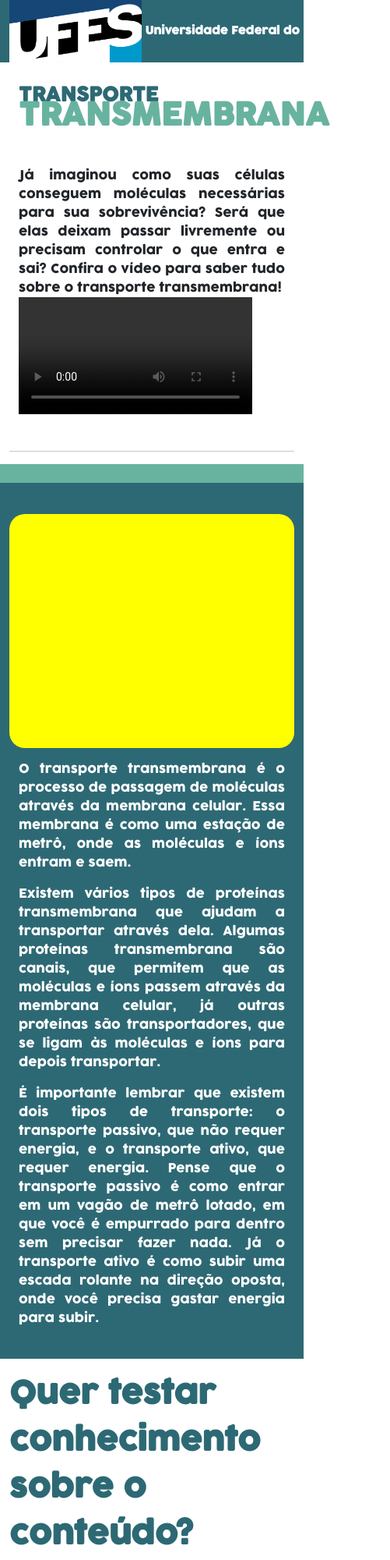
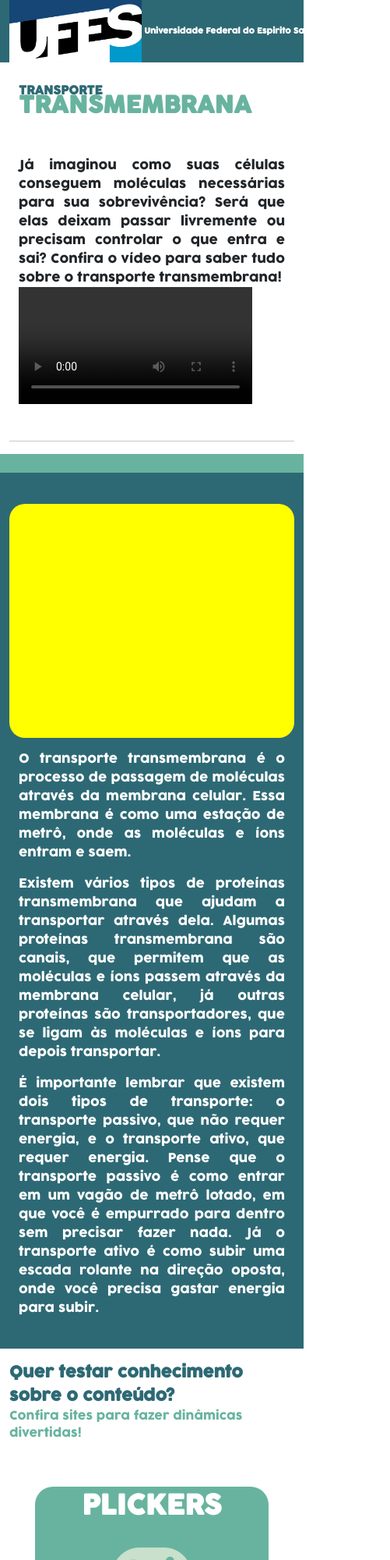
Before and after one commit to Miharyn/BioCell, a plain HTML site: page index.html in a window 390 px wide. Shown: the top 2000 px of the page at 78% size, 501 px wide, since content can reach past the window. Drawn offline with nearby package versions, Linux system fonts and the light colour scheme; files whose address does not match are found by name.

Commit message:
Add files via upload

```diff
--- a/css/main.css
+++ b/css/main.css
@@ -54,7 +54,7 @@
 .cardplay {
 	width: 300px;
 	background-color: #68b39f;
-	height: 400px;
+	height: 350px;
 	border-radius: 23px;
 	margin-right: auto;
 	margin-left: auto;
@@ -162,3 +162,35 @@ body{
 	font-weight: bold;
 	font-size: 40px;
 }
+
+
+@media (max-width: 450px) {
+  .a p1 {
+	color: #2d6974;
+	font-weight: bold;
+	font-size: 15px;
+}
+.a p {
+	color: #68b39f;
+	font-weight: 700px;
+	font-size: 30px;
+}
+.bavnar{
+	color: white;
+	font-size: 10px;
+	font-weight: bold;
+}
+
+.b p{
+	color: #68b39f;
+	font-weight: 700px;
+	font-size: 15px;
+}
+
+.b p1{
+	color: #2d6974;
+	font-weight: bold;
+	font-size: 20px;
+}
+
+}
```
Also changed, not shown: 1 other file.
